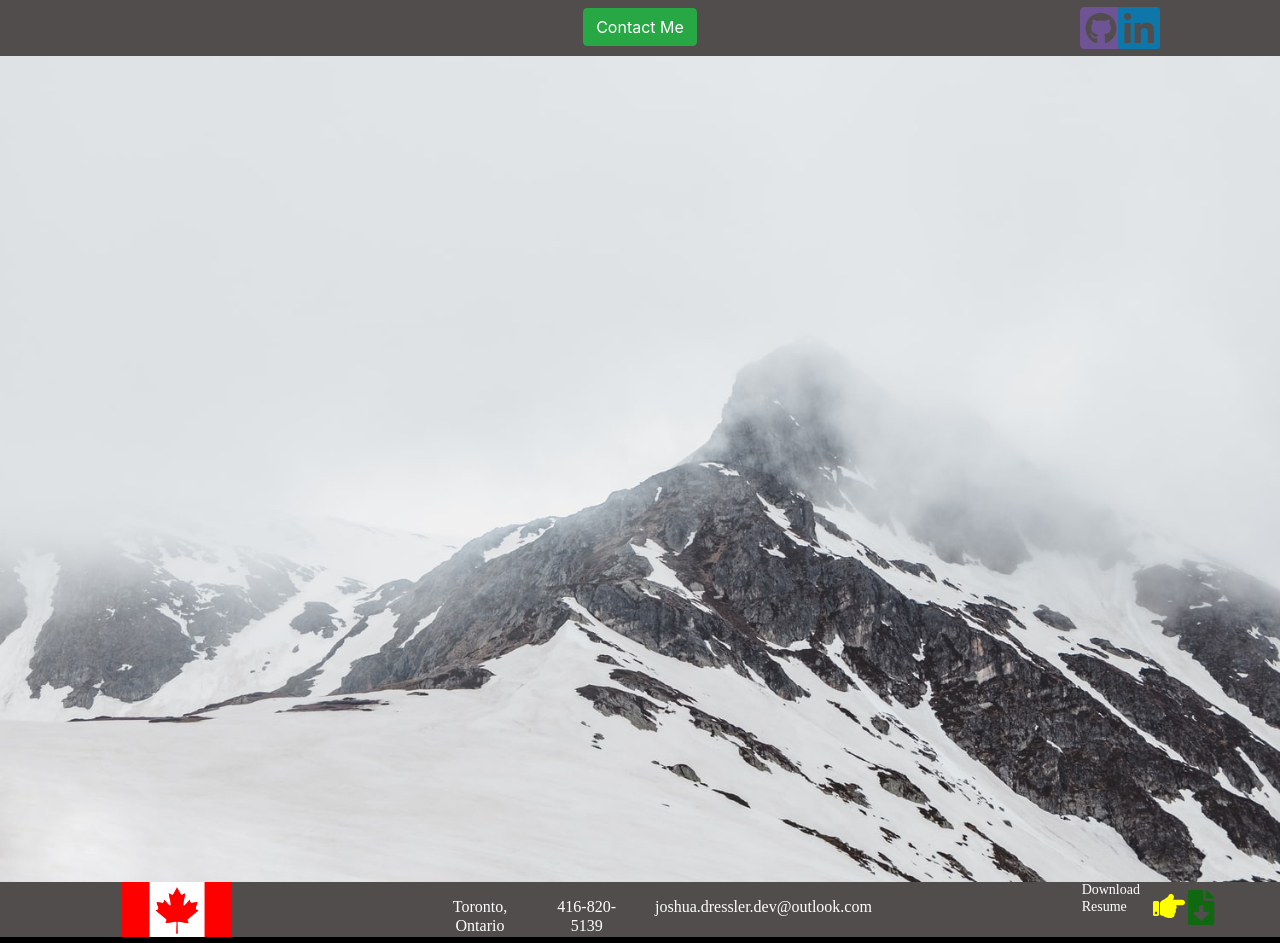
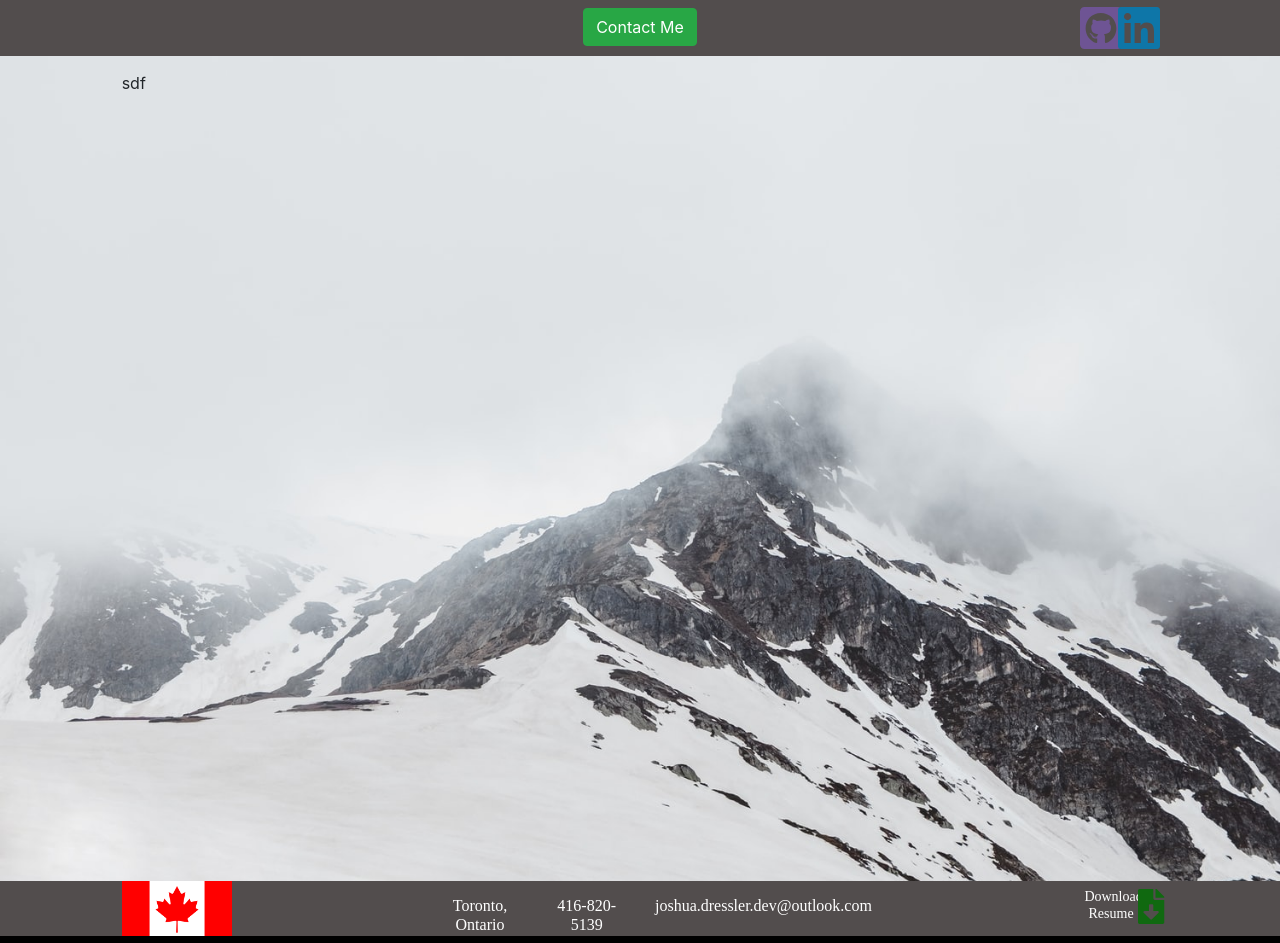
Before and after one commit to jdressler/Portfolio-App, a React (Create React App) app: page / in a window 1280 px wide. Built offline with nearby package versions, Linux system fonts and the light colour scheme.

Commit message:
resume icons setup

```diff
--- a/src/components/Footer/Footer.js
+++ b/src/components/Footer/Footer.js
@@ -4,8 +4,6 @@ import MyInformation from '../MyInformation/MyInformation'
 import MyResume from '../MyResume/MyResume'
 import './Footer.css'
 import CanadaFlag from '../../images/canada-flag.png'
-import {FontAwesomeIcon} from '@fortawesome/react-fontawesome'
-import {faFileDownload} from '@fortawesome/free-solid-svg-icons'
 
 class Footer extends React.Component {
     render() {
@@ -13,18 +11,19 @@ class Footer extends React.Component {
             <Row className='row-fix footer'>
                 <Col md='1'></Col>
                 <Col md='1' id='footer-flag-icon'>
-                    <img src={CanadaFlag} id='canada-flag'/>
+                    <img src={CanadaFlag} alt='' id='canada-flag'/>
                 </Col>
                 <Col md='2'></Col>
                 <Col md='4' id='footer-my-information'>
                     <MyInformation/>
                 </Col>
-                <Col md='2'></Col>
+                <Col md='1'></Col>
                 <Col md='2'>
                     <MyResume/>
 
 
                 </Col>
+                <Col md='1'></Col>
 
 
 
--- a/src/components/GitContainer/GitContainer.js
+++ b/src/components/GitContainer/GitContainer.js
@@ -1,5 +1,4 @@
 import React from 'react'
-import {Row, Col} from 'react-bootstrap'
 import {faGithubSquare} from '@fortawesome/free-brands-svg-icons'
 import { FontAwesomeIcon } from '@fortawesome/react-fontawesome'
 import './GitContainer.css'
--- a/src/components/MainContainer/MainContainer.css
+++ b/src/components/MainContainer/MainContainer.css
@@ -1,5 +1,5 @@
 .main-container-row {
-    height:826px;
+    height:825px;
     background-color: white;
     padding-top:15px;
     background-image: url('../../images/mountain.jpg');
--- a/src/components/MainContainer/MainContainer.js
+++ b/src/components/MainContainer/MainContainer.js
@@ -1,13 +1,11 @@
 import React from 'react';
-import PropTypes from 'prop-types';
 import {Row, Col} from 'react-bootstrap'
 import MainPanel from '../MainPanel/MainPanel'
 import './MainContainer.css';
 import {
     BrowserRouter as Router,
     Switch,
-    Route,
-    Link
+    Route
   } from "react-router-dom";
 
 class MainContainer extends React.Component {
--- a/src/components/MainPanel/MainPanel.js
+++ b/src/components/MainPanel/MainPanel.js
@@ -4,25 +4,15 @@ import {Row, Col} from 'react-bootstrap'
 class MainPanel extends React.Component {
     render(){
         return(
-            <Row id='main-panel-row' className='row-fix'>
-            <Col md='6'>
-                <Row>
-                    <Col md='12'>
-                    </Col>
-                </Row>
-                <Row>
-                    <Col md='12'></Col>
-                </Row>
-            </Col>
-            <Col md='6'>
-                <Row>
-                    <Col md='12'>
-                    </Col>
-                </Row>
-            </Col>
-
-
-        </Row>
+            <Row>
+                <Col md='1'></Col>
+                <Col md='3'>sdf</Col>
+                <Col md='1'></Col>
+                <Col md='2'></Col>
+                <Col md='1'></Col>
+                <Col md='3'></Col>
+                <Col md='1'></Col>
+            </Row>
         )
     }
 }
--- a/src/components/MyResume/MyResume.js
+++ b/src/components/MyResume/MyResume.js
@@ -1,23 +1,23 @@
 import React from 'react'
 import {Row, Col} from 'react-bootstrap'
 import {FontAwesomeIcon} from '@fortawesome/react-fontawesome'
-import {faFileDownload, faHandPointRight} from '@fortawesome/free-solid-svg-icons'
+import {faFileDownload} from '@fortawesome/free-solid-svg-icons'
 import './MyResume.css'
 
 class MyResume extends React.Component {
     render(){
         return(
             <Row className='my-resume-row'>
-                <Col md='4' className='' id='resume-label-container'>
+                <Col md='7'></Col>
+                <Col md='3' className='col-fix py-2' id='resume-label-container'>
                     <h3 id='resume'>Download Resume</h3>
+
                 </Col>
-                <Col md='2' className='py-2'>
-                    <FontAwesomeIcon id='resume-hand-icon' icon={faHandPointRight}/>
+
+                <Col md='1' className='col-fix py-2'>
+                <FontAwesomeIcon id='download-resume' icon={faFileDownload}/>
+
                 </Col>
-                <Col md='3' className='py-2'>
-                    <FontAwesomeIcon id='download-resume' icon={faFileDownload}/>
-                </Col>
-                <Col md='2'></Col>
             </Row>
         )
     }
```
